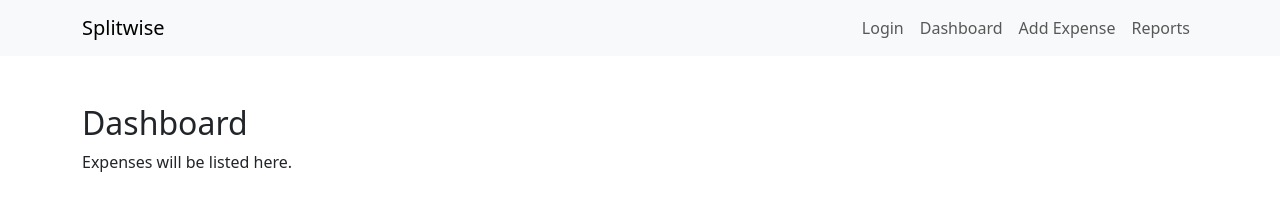
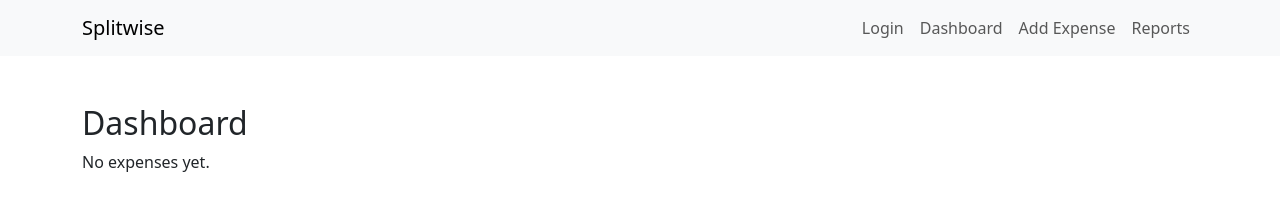
Before and after one commit to SajeelHussain/Splitwise, a React (Create React App) app: page /dashboard in a window 1280 px wide. Shown: the top 224 px of the page. Built offline with nearby package versions, Linux system fonts and the light colour scheme.

Commit message:
Add ExpenseContext for managing expenses

```diff
--- a/src/App.js
+++ b/src/App.js
@@ -1,6 +1,7 @@
 import { BrowserRouter as Router, Routes, Route } from "react-router-dom";
-import mockData from "./data/mockData";
+
 import { AuthProvider } from "./context/AuthContext";
+import { ExpenseProvider } from "./context/ExpenseContext";
 import Navbar from "./components/Navbar";
 import Login from "./pages/Login";
 import Dashboard from "./pages/Dashboard";
@@ -11,6 +12,7 @@ import "./styles/App.css";
 function App() {
   return (
     <AuthProvider>
+      <ExpenseProvider>
         <Router>
           <Navbar />
           <Routes>
@@ -20,6 +22,7 @@ function App() {
             <Route path="/reports" element={<Reports />} />
           </Routes>
         </Router>
+      </ExpenseProvider>
     </AuthProvider>
   );
 }
--- /dev/null
+++ b/src/context/ExpenseContext.js
@@ -0,0 +1,35 @@
+import { createContext, useState, useContext } from "react";
+import mockData from "../data/mockData";
+
+const ExpenseContext = createContext();
+
+export function ExpenseProvider({ children }) {
+  const [expenses, setExpenses] = useState(mockData.expenses);
+
+  const addExpense = (expense) => {
+    const newExpense = {
+      ...expense,
+      id: expenses.length + 1,
+      settled: false,
+    };
+    setExpenses([...expenses, newExpense]);
+  };
+
+  const settleExpense = (expenseID) => {
+    const updatedExpenses = expenses.map((exp) =>
+      exp.id === expenseID ? { ...exp, settled: true } : exp
+    );
+    setExpenses(updatedExpenses);
+    mockData.expense = updatedExpenses; // Assuming you want to mutate mockData
+  };
+
+  return (
+    <ExpenseContext.Provider value={{ expenses, addExpense, settleExpense }}>
+      {children}
+    </ExpenseContext.Provider>
+  );
+}
+
+export function useExpense() {
+  return useContext(ExpenseContext);
+}
--- a/src/pages/Dashboard.js
+++ b/src/pages/Dashboard.js
@@ -1,9 +1,21 @@
+import { useExpense } from "../context/ExpenseContext";
+import ExpenseCard from "../components/ExpenseCard";
+
 function Dashboard() {
+  const { expenses } = useExpense();
+
   return (
     <div className="container mt-5">
       <h2>Dashboard</h2>
-      <p>Expenses will be listed here.</p>
+      {expenses.length === 0 ? (
+        <p>No expenses yet.</p>
+      ) : (
+        expenses.map((expense) => (
+          <ExpenseCard key={expense.id} expense={expense} />
+        ))
+      )}
     </div>
   );
 }
+
 export default Dashboard;
```
Lines whose indentation alone changed are shown as unchanged.
